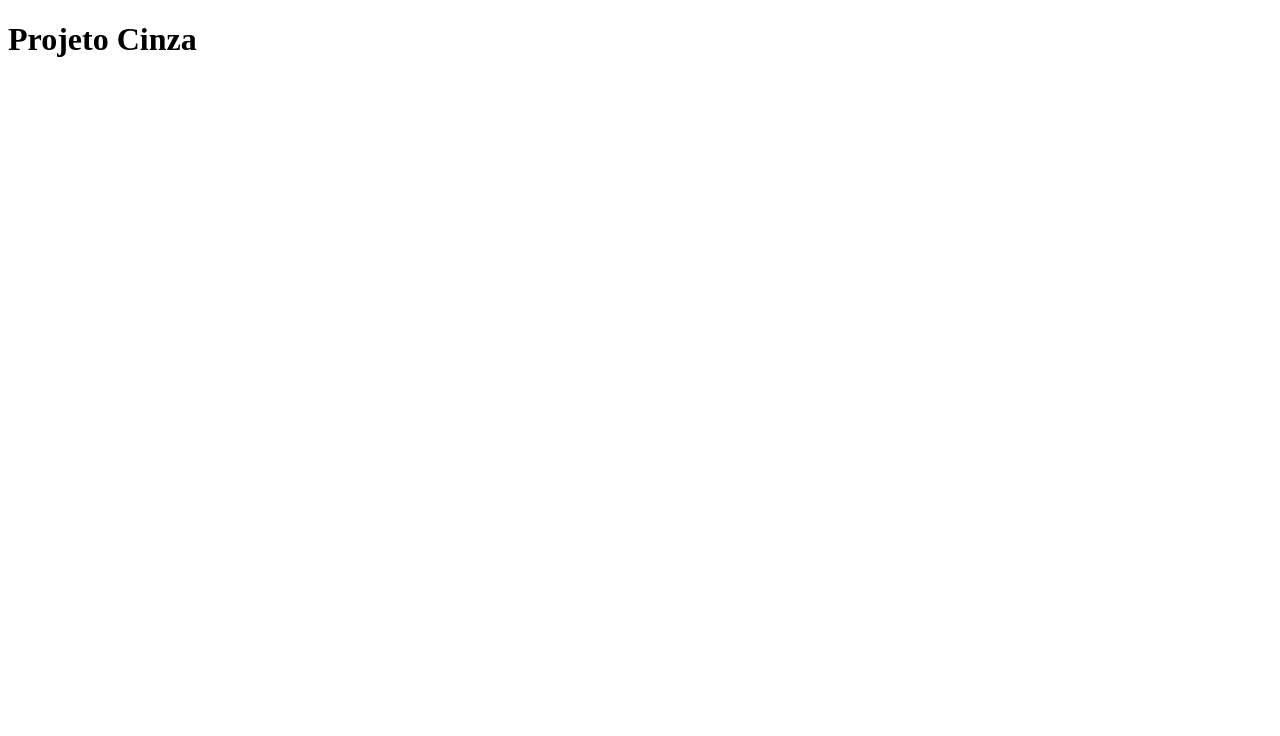
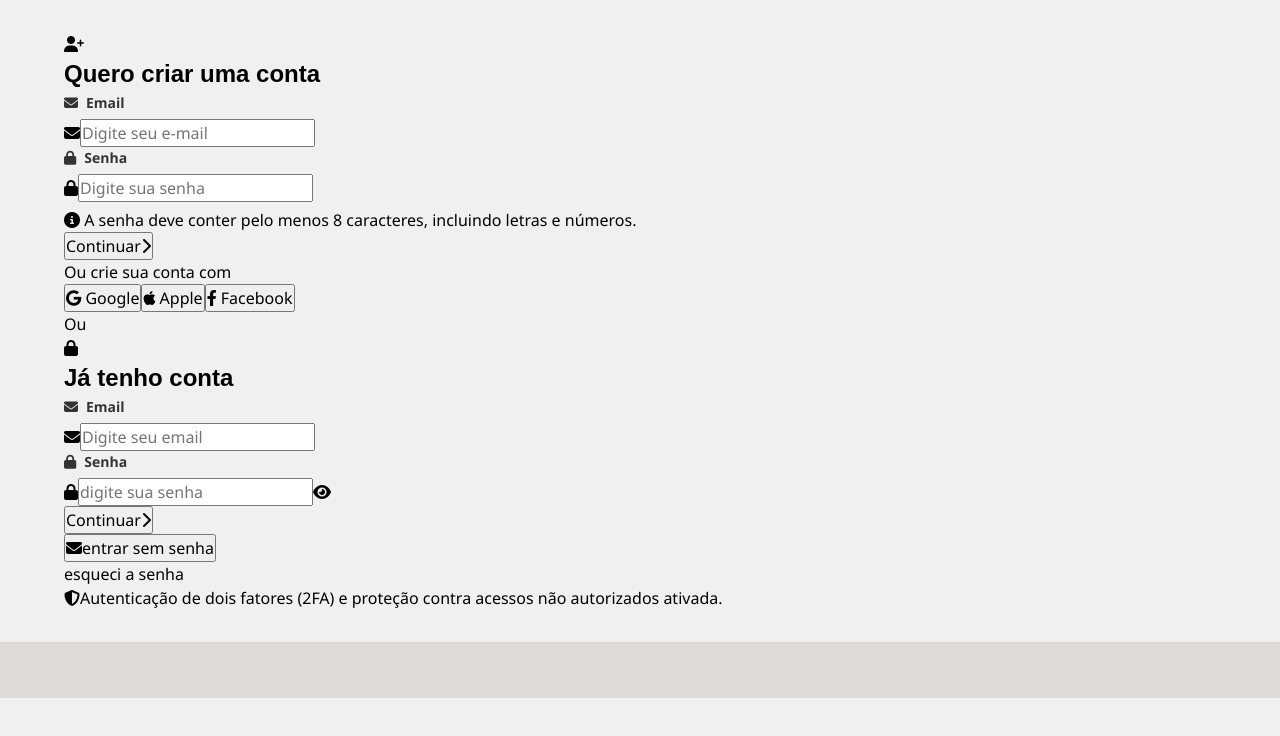
Before and after one commit to Rafael-Protti/projeto-integrador-cinza, a React (Vite) app: page /autenticacao in a window 1280 px wide. Shown: the top 736 px of the page. Built offline with nearby package versions, Linux system fonts and the light colour scheme; a web font is replaced by a local one.

Commit message:
Integração das páginas

```diff
--- a/index.html
+++ b/index.html
@@ -4,6 +4,7 @@
     <meta charset="UTF-8" />
     <link rel="icon" type="image/svg+xml" href="/favicon.svg" />
     <meta name="viewport" content="width=device-width, initial-scale=1.0" />
+    <link rel="stylesheet" href="https://cdnjs.cloudflare.com/ajax/libs/font-awesome/6.4.0/css/all.min.css">
     <title>projeto-integrador-cinza</title>
   </head>
   <body>
--- a/src/App.jsx
+++ b/src/App.jsx
@@ -1,8 +1,21 @@
+import { BrowserRouter, Route, Routes } from "react-router-dom";
+import Produtos from './pages/Produtos';
+import Planos from './pages/Planos';
+import Perfil from './pages/Perfil';
+import Login from './pages/Login';
+import Gameficacao from './pages/Gameficacao';
+
 function App() {
   return (
-    <div>
-      <h1>Projeto Cinza</h1>
-    </div>
+    <BrowserRouter>
+      <Routes>
+        <Route path="" element={<Produtos/>}/>
+        <Route path="planos" element={<Planos/>}/>
+        <Route path="perfil" element={<Perfil/>}/>
+        <Route path="autenticacao" element={<Login/>}/>
+        <Route path="gameficacao" element={<Gameficacao/>}/>
+      </Routes>
+    </BrowserRouter>
    );
 }
 
--- a/src/pages/Perfil.jsx
+++ b/src/pages/Perfil.jsx
@@ -1,5 +1,5 @@
 import React, { useState, useRef } from 'react';
-import "./React_perfil.css"
+import "./Perfil.css"
 
 
   function Perfil(){
--- a/telas/produtos.jsx
+++ b/src/pages/Produtos.jsx
@@ -1,5 +1,5 @@
 import { useEffect, useMemo, useState } from 'react'
-import './produtos.css'
+import './Produtos.css'
 
 const categories = ['Todos', 'Livros', 'CDs', 'Cartinhas', 'Planos']
 const products = [
@@ -17,7 +17,7 @@ const banners = [
 ]
 const money = (value) => value.toLocaleString('pt-BR', { style: 'currency', currency: 'BRL' })
 
-export default function App() {
+function Produtos() {
   const [category, setCategory] = useState('Todos')
   const [query, setQuery] = useState('')
   const [slide, setSlide] = useState(0)
@@ -77,3 +77,5 @@ export default function App() {
     </div>
   )
 }
+
+export default Produtos;
--- a/src/pages/login.jsx
+++ b/src/pages/login.jsx
@@ -1,7 +1,7 @@
 import React, { useState } from 'react';
-import './React_login.css';
+import './Login.css';
 
-   function login() {
+   function Login() {
 
   const [cadastroEmail, setCadastroEmail] = useState('');
   const [cadastroSenha, setCadastroSenha] = useState('');
@@ -249,4 +249,4 @@ import './React_login.css';
   );
 }
 
-export default login;
+export default Login;
```
Also changed, not shown: src/pages/Produtos.css (renamed from telas/produtos.css), 1 other file (tests, documents, lock files or other folders).
